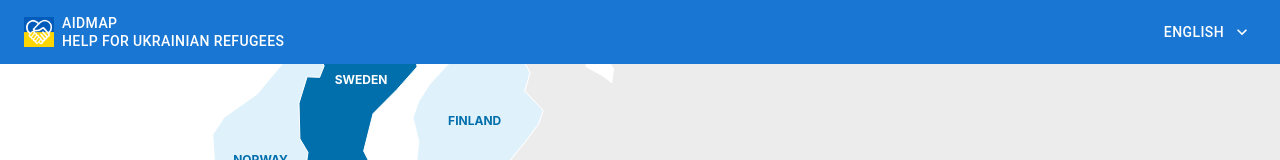
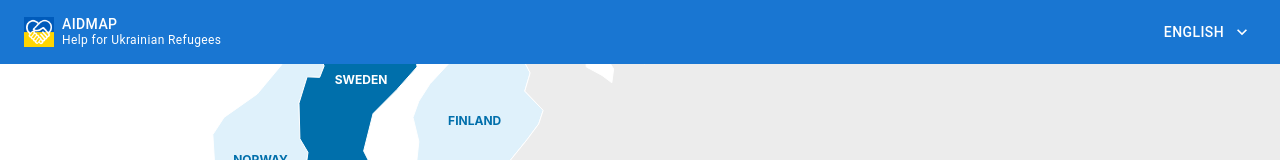
Before and after one commit to zero-plus-x/aidmap, a React (Create React App) app: page / in a window 1280 px wide. Shown: the top 160 px of the page. Built offline with nearby package versions, Linux system fonts and the light colour scheme.

Commit message:
Tweak the TopBar title

```diff
--- a/src/components/TopBar/TopBar.js
+++ b/src/components/TopBar/TopBar.js
@@ -2,29 +2,19 @@ import { AppBar, Toolbar, Typography, Box } from '@mui/material'
 import { LocaleSelector } from '../LocaleSelector/LocaleSelector'
 import logo from './logo192.png'
 
-export const TopBar = () => {
-  const title = ['Aidmap', 'Help for Ukrainian Refugees']
-
-  return (
+export const TopBar = () => (
   <AppBar position="static">
     <Toolbar>
       <img src={logo} height={30} />
       <Box sx={{ flexGrow: 1 }} ml={1} overflow="hidden">
-          {title.map((text) => (
-            <Typography
-              key={text}
-              component="h1"
-              variant="button"
-              display="block"
-              whiteSpace="nowrap"
-              sx={{ lineHeight: 1.3 }}
-            >
-              {text}
+        <Typography component="h1" variant="button" sx={{ lineHeight: 1.3 }}>
+          Aidmap
         </Typography>
-          ))}
+        <Typography component="h2" variant="caption" whiteSpace="nowrap" sx={{ lineHeight: 1.3 }}>
+          Help for Ukrainian Refugees
+        </Typography>
       </Box>
       <LocaleSelector />
     </Toolbar>
   </AppBar>
 )
-}
```
Lines whose indentation alone changed are shown as unchanged.
